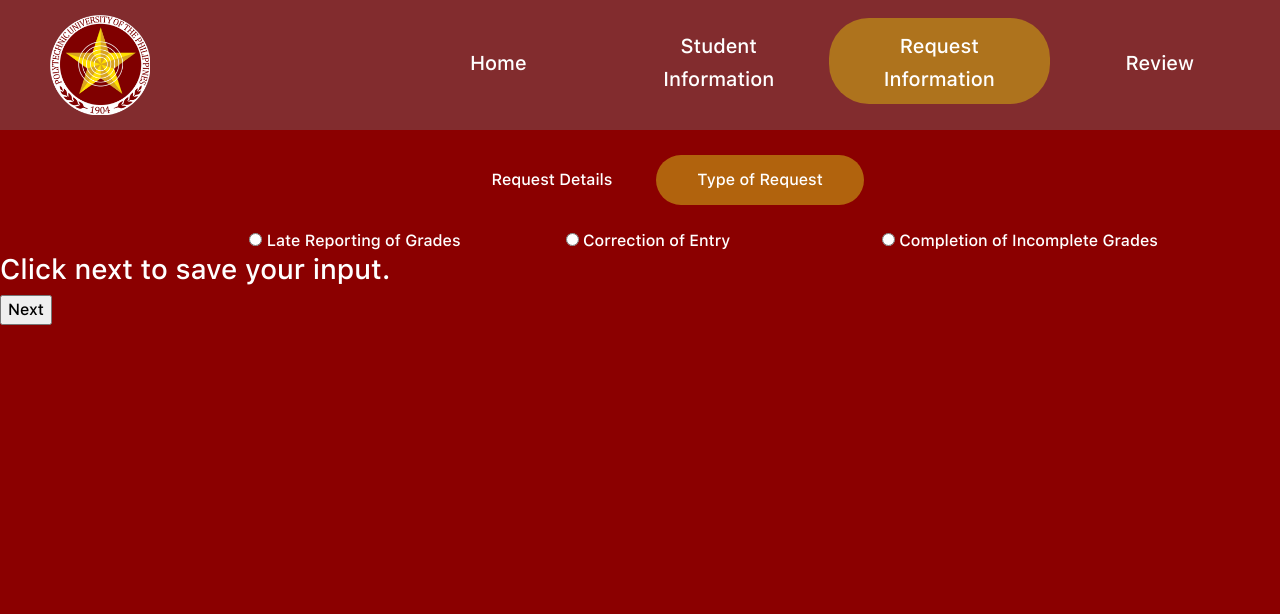
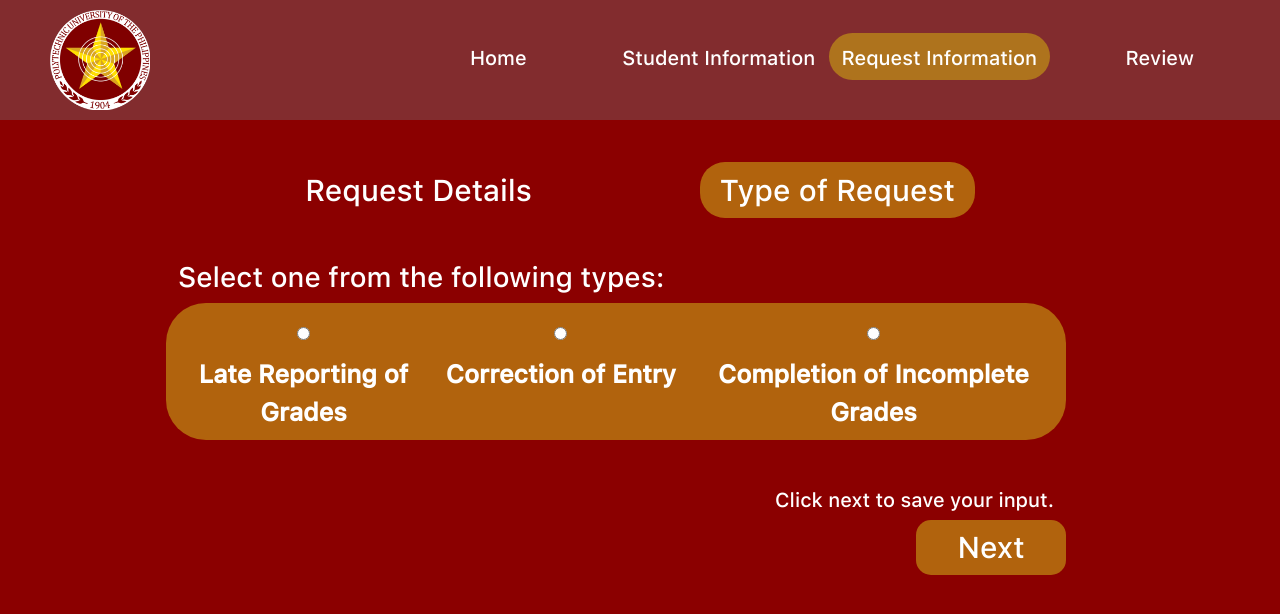
Before and after one commit to angelamar1e/CompletionForm, a PHP site: page /request_info.php?type in a window 1280 px wide. Shown: the top 614 px of the page. Run offline with PHP 8.4, Linux system fonts and the light colour scheme; data comes from the database, SQL or seed files in the repository; some web fonts are replaced.

Commit message:
front end design changes

```diff
--- a/request_info.css
+++ b/request_info.css
@@ -3,28 +3,29 @@ body {
     color: white; /* White text color */
 }
 
-
-.tab-container {
-    display: flex;
-    margin-left: 35%;
-    margin-top: 25px;
-}
-
-.tab {
+.tab_type {
     padding: 10px 20px;
     text-decoration: none;
     color: white;
     cursor: pointer;
+    width: max-content;
+    font-size: 30px;
 }
 
-.tab.selected {
+.tab_type.selected {
     background-color: #c79b15a4;
     border-radius: 25px;
 }
 
 .radio-container {
-    display: flex;
-    margin-left: 15%;
+    padding: 1%;
+    background-color: #c79b15a4;
+    border-radius: 40px;
+}
+
+.radio-container label {
+    text-align: center;
+    margin: 0;
 }
 
 .field-container{
@@ -41,3 +42,34 @@ body {
     width: 20%;
 
 }
+
+label {
+    font-size: 25px;
+    font-weight: bold; /* Specify the font weight */
+    margin-bottom: 10px;
+}
+
+form input[type="text"],
+form select {
+    border-radius: 10px;
+    padding: 10px;
+    border: none;
+    margin-bottom: 10px;
+}
+
+div textarea{
+    border-radius: 10px;
+    border: none;
+    margin-bottom: 10px;
+}
+
+input[type="submit"]{
+    width:150px;
+    font-size: 30px;
+    background-color: #c79b15a4;
+    color: white; /* White text color */
+    padding: 5px; /* Add padding */
+    border: none; /* Remove border */
+    border-radius: 15px; /* Add border radius */
+    cursor: pointer; /* Add pointer cursor on hover */
+}
--- a/request_info.php
+++ b/request_info.php
@@ -5,6 +5,8 @@
     include('navbar.html');
     include('connection.php');
     include('queries.php');
+
+    session_start();
 
     // get all types of sessions, terms, campuses listed in db, to display as options for session select
     $all_sessions = select(array("*"),"sessions");
@@ -24,27 +26,37 @@
     <link rel="stylesheet" href="request_info.css">
 </head>
 <body>
-<div class="tab-container">
-    <a href="?details" class="tab <?php echo isset($_REQUEST['details']) ? 'selected' : ''; ?>">Request Details</a>
-    <a href="?type" class="tab <?php echo isset($_REQUEST['type']) ? 'selected' : ''; ?>">Type of Request</a>
+<div class="container-fluid">
+    <div class="row">
+        <div class="row mt-5 tab-container justify-content-center text-center">
+            <div class="col-4"><a href="?details" class="tab_type <?php echo isset($_REQUEST['details']) ? 'selected' : ''; ?>">Request Details</a></div>
+            <div class="col-4"><a href="?type" class="tab_type <?php echo isset($_REQUEST['type']) ? 'selected' : ''; ?>">Type of Request</a></div>
         </div>
+        <div class="row">
+            <!-- request details section -->
+            <div class="row">
                 <?php
-        session_start();
-        // request details section
                 if(isset($_REQUEST['details'])){ ?>
-            <form action="process_request_details.php" method="post" id="request_info_form">
-                <!-- subject code, title input -->
+                    <div class="col">
+                        <div class="row mt-5 justify-content-center">
+                            <div class="row justify-content-center">
+                            <form class="d-flex justify-content-evenly w-75" action="process_request_details.php" method="post" id="request_info_form">
+                                <!-- labels -->
+                                    <div class="col-4 d-flex flex-column justify-content-evenly text-end">
                                         <label for="subj_code">Subject Code</label>
-                <input type="text" name="subj_code" id="subj_code" value="<?php echo isset($_SESSION['subj_code']) ? $_SESSION['subj_code'] : '';?>" required pattern="[A-Za-z0-9]+" required>
                                         <label for="subj_title">Subject Title</label>
-                <input type="text" name="subj_title" id="subj_title" value="<?php echo isset($_SESSION['subj_title']) ? $_SESSION['subj_title'] : '';?>" pattern="[A-Za-z]+" required>
-
+                                        <label for="sy">School Year</label>
+                                        <label for="session_select">School Session</label>
+                                        <label for="term_select">Term</label>
+                                        <label for="campus_select">Campus</label>
+                                    </div>
+                                    <div class="col-5 d-flex flex-column">
+                                        <!-- subj code, title input -->
+                                        <input type="text" name="subj_code" id="subj_code" value="<?php echo isset($_SESSION['subj_code']) ? $_SESSION['subj_code'] : '';?>" required>
+                                        <input type="text" name="subj_title" id="subj_title" value="<?php echo isset($_SESSION['subj_title']) ? $_SESSION['subj_title'] : '';?>" required>
                                         <!-- school year input -->
-                <label for="sy">School Year</label>
-                <input type="text" name="sy" id="sy" value="<?php echo isset($_SESSION['school_year']) ? $_SESSION['school_year'] : '';?>" required pattern="20[0-9]{2} - 20[0-9]{2}" placeholder="20XX-20XX" required>
-
+                                        <input type="text" name="sy" id="sy" value="<?php echo isset($_SESSION['school_year']) ? $_SESSION['school_year'] : '';?>" required>
                                         <!-- school session selection -->
-                <label for="session_select">School Session</label>
                                         <select name="session_select" id="session_select" required>
                                             <option value="<?php echo isset($_SESSION['session_code']) ? $_SESSION['session_code'] : '';?>" selected hidden><?php echo isset($_SESSION['session_desc']) ? $_SESSION['session_desc'] : 'Select';?>
                                             <?php
@@ -57,9 +69,7 @@
                                                 endwhile;
                                             ?>
                                         </select>
-
                                         <!-- term selection -->
-                <label for="term_select">Term</label>
                                         <select name="term_select" id="term_select" required>
                                             <option value="<?php echo isset($_SESSION['term_code']) ? $_SESSION['term_code'] : '';?>" selected hidden><?php echo isset($_SESSION['term_desc']) ? $_SESSION['term_desc'] : 'Select';?>
                                             <?php
@@ -72,9 +82,7 @@
                                                 endwhile;
                                             ?>
                                         </select>
-
                                         <!-- campus selection -->
-                <label for="campus_select">Campus</label>
                                         <select name="campus_select" id="campus_select" required>
                                             <option value="<?php echo isset($_SESSION['campus_id']) ? $_SESSION['campus_id'] : '';?>" selected hidden required><?php echo isset($_SESSION['campus_name']) ? $_SESSION['campus_name'] : 'Select';?>
                                             <?php
@@ -87,48 +95,62 @@
                                                 endwhile;
                                             ?>
                                         </select>
-
+                                    </div>
+                                </div>
+                        </div>
+                    </div>
+                    <div class="col">
                         <!-- reason for application input -->
-                <label for="reason">Reason for Application</label>
-                <input type="text" name="reason" id="reason" value="<?php echo isset($_SESSION['reason']) ? $_SESSION['reason'] : '';?>" required>
-
+                        <div class="row mt-5">
+                            <div class="row w-75">
+                                <label for="reason" class="p-0 m-0">Reason for Application</label>
+                                <textarea id="reason" name="reason" rows="3" value="<?php echo isset($_SESSION['reason']) ? $_SESSION['reason'] : '';?>" required></textarea>
                                 <!-- student previously reported as -->
-                <label for="prev_report">Student previously reported as</label>
-                <input type="text" name="prev_report" id="prev_report" value="<?php echo isset($_SESSION['prev_report']) ? $_SESSION['prev_report'] : '';?>" required>
-
-                <h3>Click next to save your input.</h3>
+                                <label for="prev_report" class="p-0 mb-0">Student previously reported as</label>
+                                <textarea name="prev_report" id="prev_report" rows="3" value="<?php echo isset($_SESSION['prev_report']) ? $_SESSION['prev_report'] : '';?>" required></textarea>
+                            </div>
+                        </div>
+                        <div class="row mt-5 w-75 text-end justify-content-end">
+                            <h5>Click next to save your input.</h5>
                             <!-- submit button -->
                             <input type="submit" value="Next">
                     </form>
+                        </div>
+                    </div>
                 <?php
-        }
+                } ?>
+            </div>
 
-        // request type section
+            <!-- request type section -->
+            <div class="row justify-content-center  mt-5 ">
+                <?php
                     if(isset($_REQUEST['type'])) { ?>
-        <div class="container mt-4">
+                    <div class="row justify-content-center m-0 w-75">
                         <form action="process_request_type.php" id="types" method="POST">
-                <div class="radio-container">
+                            <div class="row">
+                                <h3>Select one from the following types:</h3>
+                            </div>
+                            <div class="row justify-content-center text-center radio-container">
                                 <div class="col">
-                        <input type="radio" name="request_type" id="late" value="Late Reporting of Grades" <?php if(isset($_POST['request_type']) && $_POST['request_type'] == 'Late Reporting of Grades') echo 'checked'; ?>>
+                                    <input type="radio" class="m-3" name="request_type" id="late" value="Late Reporting of Grades" <?php if(isset($_POST['request_type']) && $_POST['request_type'] == 'Late Reporting of Grades') echo 'checked'; ?>>
                                     <label for="late">Late Reporting of Grades</label>
                                 </div>
                                 <div class="col">
-                        <input type="radio" name="request_type" id="correction" value="Correction of Entry" <?php if(isset($_POST['request_type']) && $_POST['request_type'] == 'Correction of Entry') echo 'checked'; ?>>
+                                    <input type="radio" class="m-3" name="request_type" id="correction" value="Correction of Entry" <?php if(isset($_POST['request_type']) && $_POST['request_type'] == 'Correction of Entry') echo 'checked'; ?>>
                                     <label for="correction">Correction of Entry</label>
                                 </div>
-                    <div class="col">
-                        <input type="radio" name="request_type" id="completion" value="Completion of Incomplete Grades" <?php if(isset($_POST['request_type']) && $_POST['request_type'] == 'Completion of Incomplete Grades') echo 'checked'; ?>>
+                                <div class="col-5">
+                                    <input type="radio" class="m-3" name="request_type" id="completion" value="Completion of Incomplete Grades" <?php if(isset($_POST['request_type']) && $_POST['request_type'] == 'Completion of Incomplete Grades') echo 'checked'; ?>>
                                     <label for="completion">Completion of Incomplete Grades</label>
                                 </div>
                             </div>
-
                             <!-- to display if request type is Late Reporting of Grades or Completion of Incomplete Grades -->
-                <div id="grades_form" class="field-container" style="display:none;">
-                    <div class="row">
-                        <div class="col">
-                            <div class="form-check form-check-inline">
+                            <div id="grades_form" class="row mt-5" style="display:none;">
+                                <div class="row justify-content-center">
+                                    <div class="row w-75 justify-content-evenly">
                                         <!-- final grade selection -->
-                            <label for="grades">Final Grade: </label>
+                                        <div class="col-5 p-0 text-end"><label for="grades">Final Grade </label></div>
+                                        <div class="col-5">
                                             <select name="grades" id="grades">
                                                 <option value="<?php echo isset($_SESSION['grades']) ? $_SESSION['grades'] : '';?>" selected hidden><?php echo isset($_SESSION['grades']) ? $_SESSION['grades'] : 'Select';?>
                                                 <option value="1.0">1.0</option>
@@ -144,51 +166,57 @@
                                             </select>
                                         </div>
                                     </div>
+                                    <!-- number of units input -->
+                                    <div class="row w-75 justify-content-evenly">
+                                        <div class="col-5 p-0 text-end">
+                                            <label for="units">Number of Units</label>
                                         </div>
-                    <div class="row">
-                        <div class="col">
-                            <div class="form-check form-check-inline">
-                                <!-- number of units input -->
-                                <label for="units">Number of Units:</label>
-                                <input type="text" name="units" id="units" value="<?php echo isset($_SESSION['units']) ? $_SESSION['units'] : '';?>" required pattern="[3-5]" required>
-                            </div>
-                        </div>
+                                        <div class="col-5"><input type="text" name="units" id="units" value="<?php echo isset($_SESSION['units']) ? $_SESSION['units'] : '';?>"></div>
                                     </div>
                                     <!-- instructor's name input -->
-                    <div class="row professor-input-row">
-                        <div class="col">
-                            <label for="prof_name">Professor/Instructor's Name: </label>
-                            <input type="text" name="request1_by" id="request1_by" value="<?php echo isset($_SESSION['prof1']) ? $_SESSION['prof1'] : '';?>" required pattern="[A-Za-z]+" required>
+                                    <div class="row w-75 justify-content-evenly professor-input-row">
+                                        <div class="col-5 p-0 text-end">
+                                            <label for="prof_name">Instructor's Name </label>
                                         </div>
-                    </div>
-                </div>
-
-            <!-- to display if request type is Correction of Entry -->
-            <div id="name_form" style="display:none;">
-                <!-- fields for modifying name -->
-                <label for="fname">First Name</label>
-                <input type="text" name="modified_fname" id="modified_fname" value="<?php echo isset($_SESSION['modified_fname']) ? $_SESSION['modified_fname'] : '';?>" pattern="[A-Za-z]+">
-                <label for="mname">Middle Name</label>
-                <input type="text" name="modified_mname" id="modified_mname" value="<?php echo isset($_SESSION['modified_mname']) ? $_SESSION['modified_mname'] : '';?>" pattern="[A-Za-z]+">
-                <label for="lname">Last Name</label>
-                <input type="text" name="modified_lname" id="modified_lname" value="<?php echo isset($_SESSION['modified_lname']) ? $_SESSION['modified_lname'] : '';?>" pattern="[A-Za-z]+">
-
-                <!-- instructor's name input -->
-                <div class="row professor-input-row">
-                    <div class="col">
-                        <label for="prof_name">Professor/Instructor's Name: </label>
-                        <input type="text" name="request2_by" id="request2_by" value="<?php echo isset($_SESSION['prof2']) ? $_SESSION['prof2'] : '';?>" required pattern="[A-Za-z]+" required>
+                                        <div class="col-5">
+                                            <input type="text" name="request1_by" id="request1_by" value="<?php echo isset($_SESSION['prof1']) ? $_SESSION['prof1'] : '';?>">
                                         </div>
                                     </div>
                                 </div>
                             </div>
-
-            <h3>Click next to save your input.</h3>
-            <input type="submit"  value="Next">
+                        <!-- to display if request type is Correction of Entry -->
+                        <div class="row mt-5 justify-content-center" id="name_form" style="display:none;">
+                            <div class="row w-75 justify-content-evenly m-0 p-0">
+                                <div class="col-5 d-flex flex-column justify-content-evenly text-end">
+                                    <label for="fname">First Name</label>
+                                    <label for="mname">Middle Name</label>
+                                    <label for="lname">Last Name</label>
+                                    <label for="prof_name">Professor/Instructor's Name: </label>
+                                </div>
+                                <div class="col-5 d-flex flex-column">
+                                    <!-- fields for modifying name -->
+                                    <input type="text" name="modified_fname" id="modified_fname" value="<?php echo isset($_SESSION['modified_fname']) ? $_SESSION['modified_fname'] : '';?>">
+                                    <input type="text" name="modified_mname" id="modified_mname" value="<?php echo isset($_SESSION['modified_mname']) ? $_SESSION['modified_mname'] : '';?>">
+                                    <input type="text" name="modified_lname" id="modified_lname" value="<?php echo isset($_SESSION['modified_lname']) ? $_SESSION['modified_lname'] : '';?>">
+                                    <!-- instructor's name input -->
+                                    <input type="text" name="request2_by" id="request2_by" value="<?php echo isset($_SESSION['prof2']) ? $_SESSION['prof2'] : '';?>">
+                                </div>
+                            </div>
+                        </div>
+                    </div>
+                    <div class="row mt-5 w-75 text-end justify-content-end">
+                            <h5>Click next to save your input.</h5>
+                            <!-- submit button -->
+                            <input type="submit" value="Next">
                     </form>
+                    </div>
                 <?php
                 }
                 ?>
+            </div>
+        </div>
+    </div>
+</div>
     <script src="helper_functions.js"></script>
 </body>
 </html>
--- a/student_info.css
+++ b/student_info.css
@@ -24,7 +24,6 @@ body {
 form label {
     font-family: 'SF Pro Display', sans-serif; /* Specify the font family */
     font-weight: bold; /* Specify the font weight */
-    text-align: left;
     font-size: 25px;
 }
 
```
Also changed, not shown: review_application.css (+5 -7 lines), review_application.php (+7 -5 lines), student_info.php (+12 -12 lines). Lines whose indentation alone changed are shown as unchanged.
